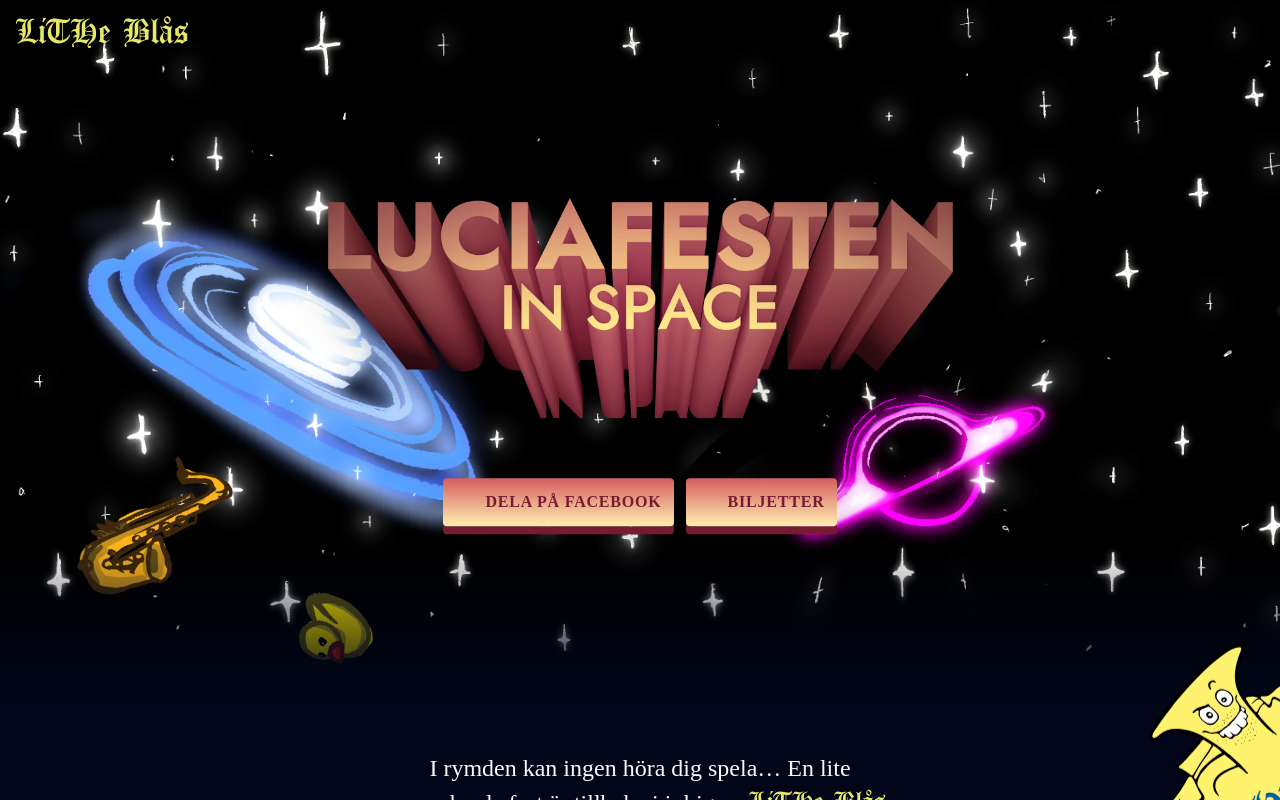
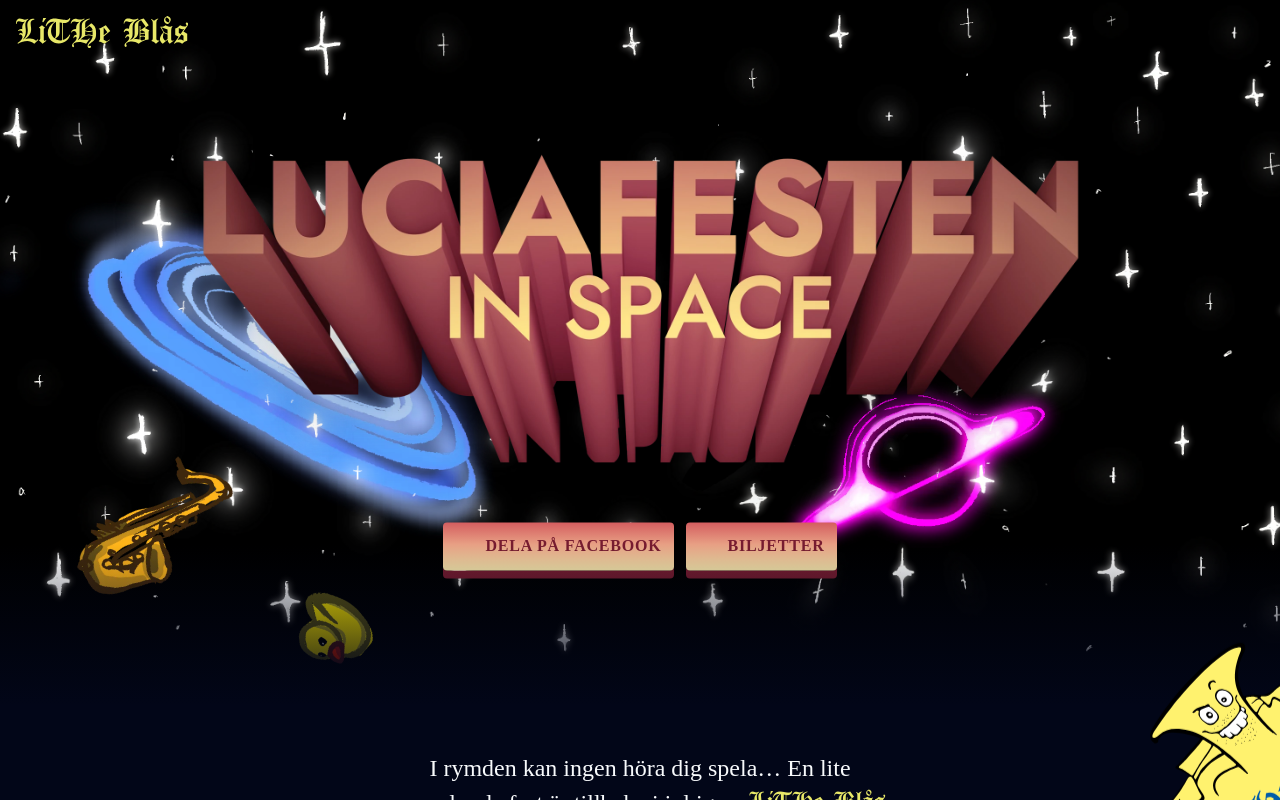
Before and after one commit to litheblas/luciafesten2025, a SvelteKit app: page / in a window 1280 px wide. Shown: the top 800 px of the page. Built offline with nearby package versions, Linux system fonts and the light colour scheme.

Commit message:
fix size of title

```diff
--- a/src/components/Hero.svelte
+++ b/src/components/Hero.svelte
@@ -262,7 +262,7 @@
 				LUCIAFESTEN IN SPACE
 			</p>
 
-			<img src="titel.webp" alt="LUCIAFESTEN - IN SPACE"/>
+			<img style="width: 70vw; max-width: 1000px;" src="titel.webp" alt="LUCIAFESTEN - IN SPACE"/>
 			<div class="mt-15 flex items-center justify-center">
 				<div
 					class="pointer-events-auto flex w-full flex-col justify-center gap-3 sm:w-max sm:flex-row"
```
